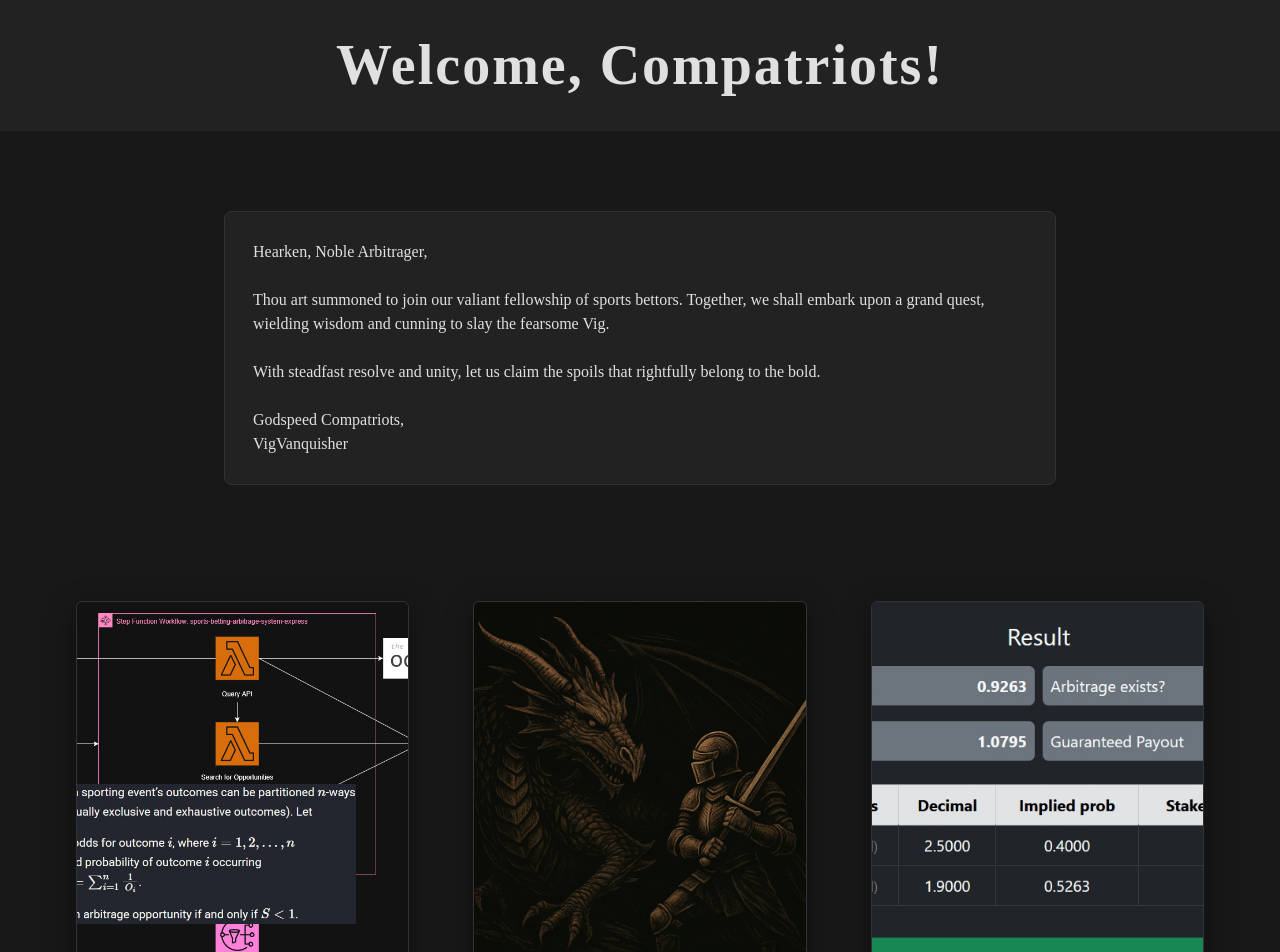
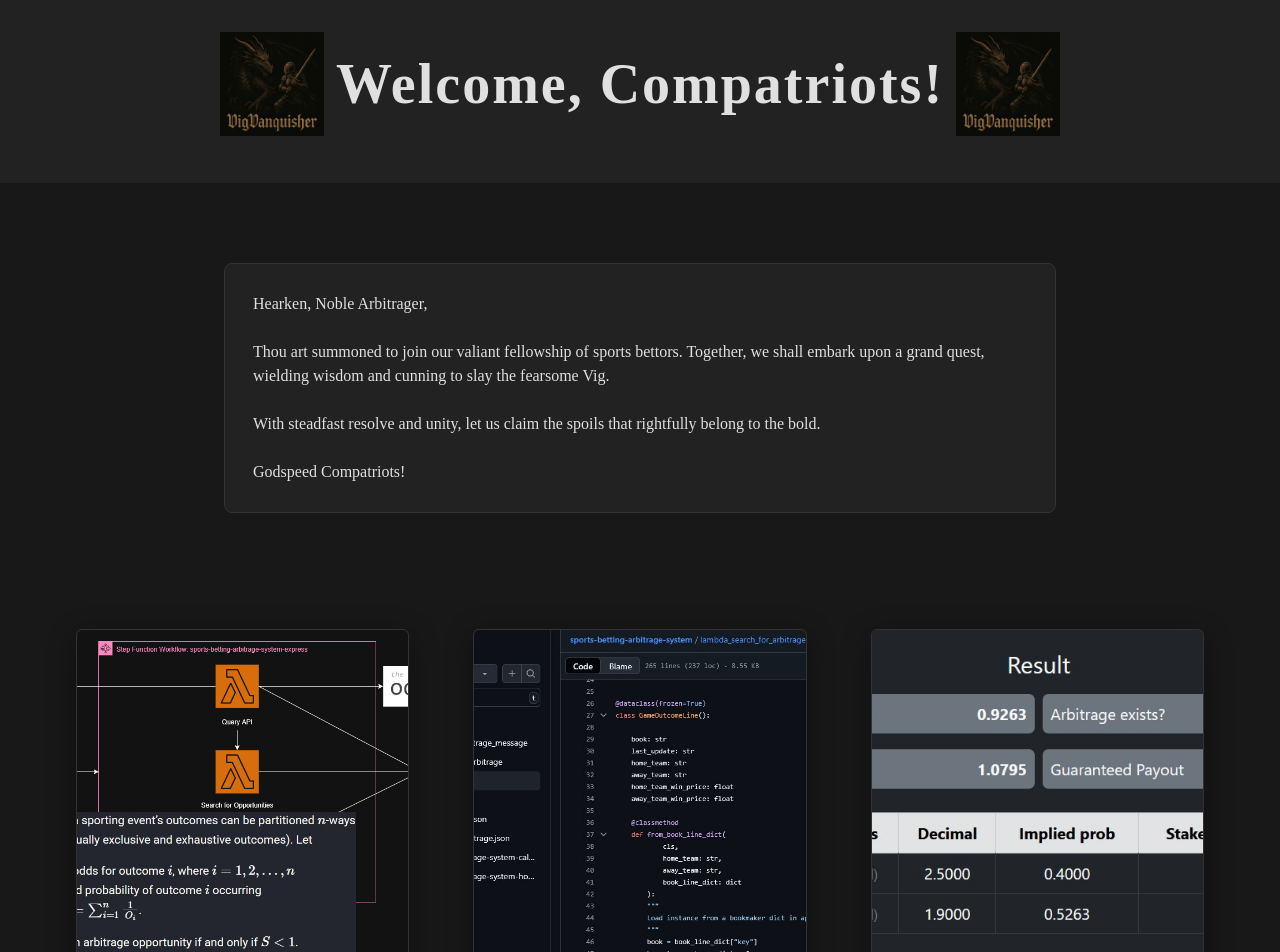
Before and after one commit to BobbyLumpkin/sports-betting-arbitrage-system, a React (Vite) app in the folder sports-betting-arbitrage-system-homepage/: page / in a window 1280 px wide. Shown: the top 952 px of the page. Built offline with nearby package versions, Linux system fonts and the light colour scheme.

Commit message:
Updated 'Show Me The Code' blog card image to actual screenshot of code from GH and added VigVanquisher logo images to top banner.

```diff
--- a/sports-betting-arbitrage-system-homepage/src/App.tsx
+++ b/sports-betting-arbitrage-system-homepage/src/App.tsx
@@ -1,5 +1,6 @@
 import BlogCard from "./components/BlogCard";
 import Message from "./components/Message";
+import VigVanquisherLogo from './assets/VigVanquisher_logo.png';
 
 function App() {
   return (
@@ -38,8 +39,7 @@ function App() {
 
           With steadfast resolve and unity, let us claim the spoils that rightfully belong to the bold.<br /><br />
 
-          Godspeed Compatriots,<br />
-          VigVanquisher
+          Godspeed Compatriots!
         </div>
 
       <div style={{ height: "4rem" }} />
--- a/sports-betting-arbitrage-system-homepage/src/components/BlogCard.tsx
+++ b/sports-betting-arbitrage-system-homepage/src/components/BlogCard.tsx
@@ -1,7 +1,7 @@
 import './BlogCard.css';
 import ArchitectureDiagramTheorem from '../assets/sports-betting-arbitrage-system-architecture-diagram-with-theorem.png';
 import CalculatorScreenshot from '../assets/calculator-screenshot.jpg'
-import VigVanquisherLogo from '../assets/VigVanquisher_logo.png';
+import GitHubSC from '../assets/github-repository-screenshot.jpg';
 
 function BlogCard() {
     return (
@@ -23,7 +23,7 @@ function BlogCard() {
                 <div className="col">
                     <div className="blog-col">
                         <div className="card text-center blog-card" style={{ backgroundColor: "#222", color: "#e0e0e0", border: "1px solid #333", height: "100%" }}>
-                            <img src={VigVanquisherLogo} className="card-img-top blog-img" alt="VigVanquisher Logo" />
+                            <img src={GitHubSC} className="card-img-top blog-img" alt="GitHub Screenshot" />
                             <div className="card-body d-flex flex-column justify-content-between" style={{ height: "180px" }}>
                                 <h5 className="card-title">Show Me The Code</h5>
                                 <p className="card-text">Hah, Nerd!</p>
--- a/sports-betting-arbitrage-system-homepage/src/components/Message.tsx
+++ b/sports-betting-arbitrage-system-homepage/src/components/Message.tsx
@@ -1,5 +1,8 @@
+import VigVanquisherLogo from '../assets/VigVanquisher_logo.png';
+
 function Message() {
-    return <h1
+    return (
+        <h1
             style={{
                 textAlign: "center",
                 color: "#e0e0e0",
@@ -10,8 +13,21 @@ function Message() {
                 margin: 0,
             }}
         >
-        Welcome, Compatriots!
+            <span style={{ display: "inline-flex", alignItems: "center", gap: "0.75rem", justifyContent: "center" }}>
+                <img
+                    src={VigVanquisherLogo}
+                    alt="VigVanquisher Logo"
+                    style={{ display: "inline-block", width: "6.5rem", height: "auto", verticalAlign: "middle" }}
+                />
+                <span style={{ lineHeight: 1 }}>{`Welcome, Compatriots!`}</span>
+                <img
+                    src={VigVanquisherLogo}
+                    alt="VigVanquisher Logo"
+                    style={{ display: "inline-block", width: "6.5rem", height: "auto", verticalAlign: "middle" }}
+                />
+            </span>
         </h1>
+    );
 }
 
 export default Message;
```
Also changed, not shown: sports-betting-arbitrage-system-homepage/src/assets/github-repository-screenshot.jpg. Lines whose indentation alone changed are shown as unchanged.
